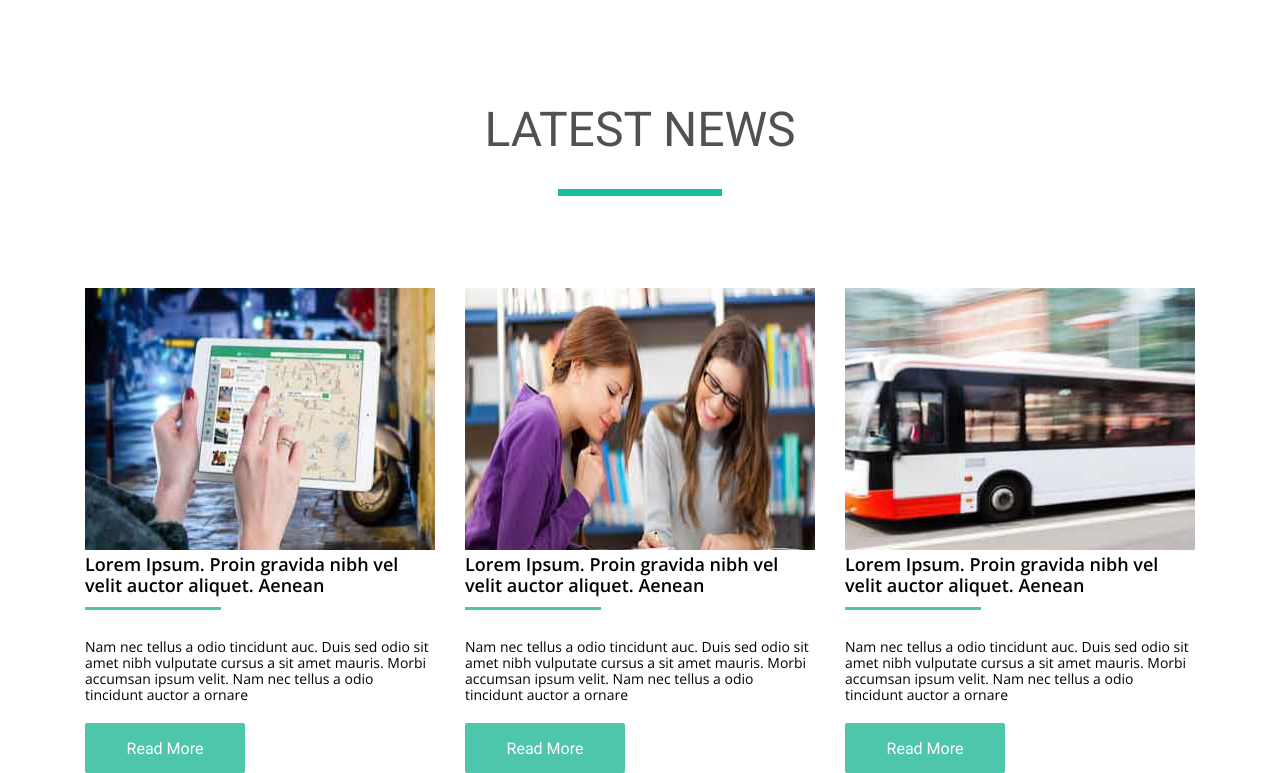
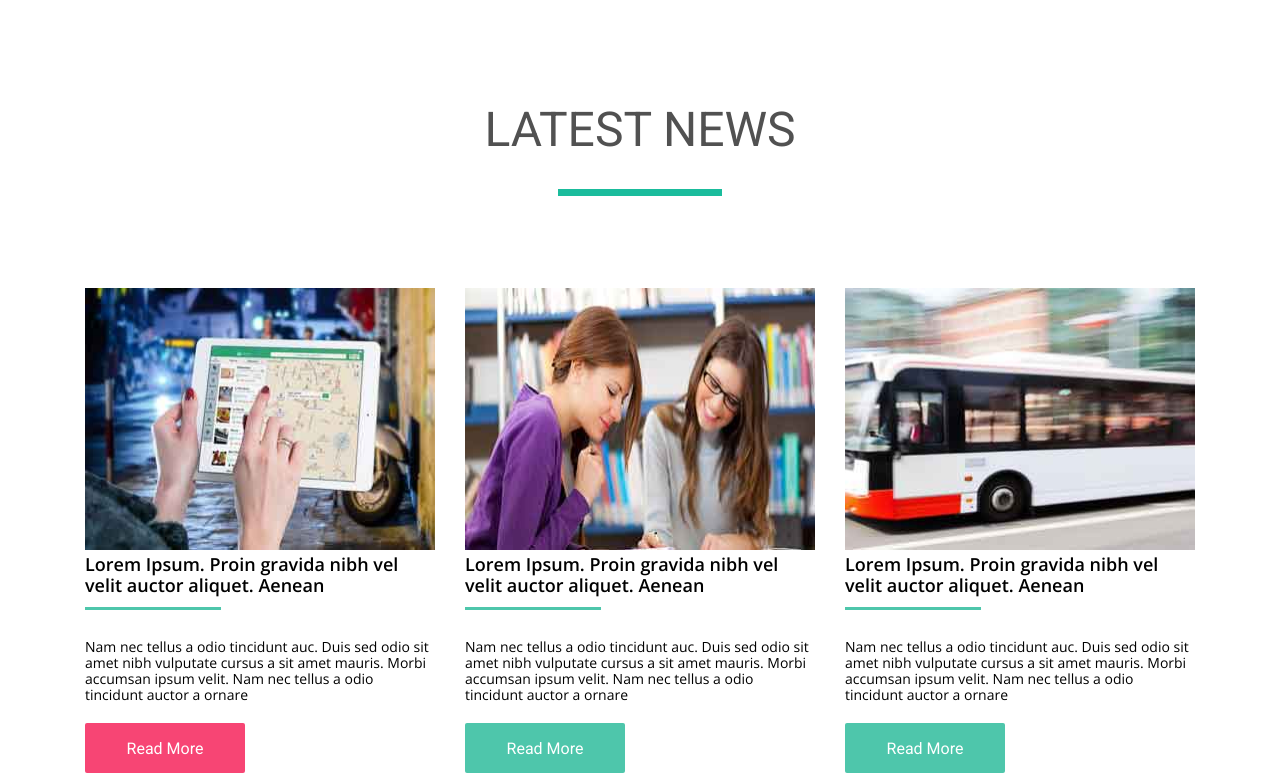
Before and after one commit to SashaPashuk/goit-fe-course, a plain HTML site: page module-04/index.html in a window 1280 px wide. In both pictures the pointer is over the link 165 px from the left and 1779 px from the top of the page. Shown: the part 1032-1805 px from the top of the page. Drawn offline with nearby package versions, Linux system fonts and the light colour scheme; files whose address does not match are found by name.

Commit message:
initial commit

```diff
--- a/module-04/css/style.css
+++ b/module-04/css/style.css
@@ -190,6 +190,6 @@ h2:after {
   text-align: center;
   padding-top: 17px;
 }
-button:hover {
+.button:hover {
   background-color: #f74574;
 }
```
